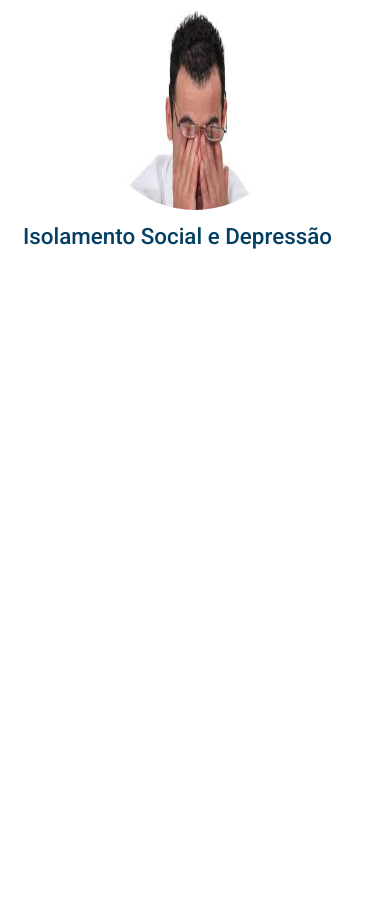
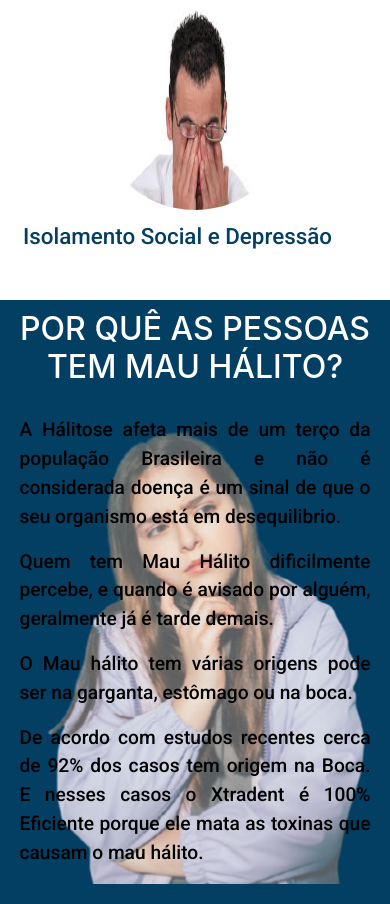
Before and after one commit to GustavoDeveloper1/LadingPage_Xtreme, a plain HTML site: page src/index.html in a window 390 px wide. Shown: the part 2175-3079 px from the top of the page. Before the commit the page ends 2475 px from the top, so only its background shows below. Drawn offline with nearby package versions, Linux system fonts and the light colour scheme.

Commit message:
iniciando formatação da area de causas

```diff
--- a/public/assets/css/main.css
+++ b/public/assets/css/main.css
@@ -309,4 +309,36 @@
         color: #033e63;
         font-family: 'Roboto', sans-serif;
     }
+    .section-causes {
+        width: 100%;
+        height: auto;
+        background-color: #033e63;
+        display: flex;
+        flex-direction: column;
+    }
+    .section-causes .title {
+        width: 90%;
+        height: auto;
+        font-size: 2rem;
+        text-align: center;
+        margin: 10px auto;
+        color: #fff;
+    }
+    .section-causes .causes-text {
+        width: 90%;
+        height: auto;
+        background-image: url("../img/thinking.png");
+        background-position: center;
+        background-repeat: no-repeat;
+        margin: 20px auto;
+    }
+    .section-causes .text {
+        width: 100%;
+        text-align: justify;
+        height: auto;
+        font-size: 1.2rem;
+        opacity: 1 !important;
+        color: #000000;
+        font-family: 'Roboto', sans-serif;
+    }
 }
--- a/src/index.html
+++ b/src/index.html
@@ -74,6 +74,23 @@
 
         </div>
     </div>
+
+    <div class="section-causes">
+        <h1 class="title">POR QUÊ AS PESSOAS TEM MAU HÁLITO?</h1>
+        <div class="causes-text">
+            <p class="text">
+                A Hálitose afeta mais de um terço da população Brasileira e não é considerada doença é um sinal de que o seu organismo está em desequilibrio.
+            </p>
+            <p class="text">Quem tem Mau Hálito dificilmente percebe, e quando é avisado por alguém, geralmente já é tarde demais.
+
+            </p>
+            <p class="text">O Mau hálito tem várias origens pode ser na garganta, estômago ou na boca.</p>
+
+            <p class="text">De acordo com estudos recentes cerca de 92% dos casos tem origem na Boca. E nesses casos o Xtradent é 100% Eficiente porque ele mata as toxinas que causam o mau hálito.</p>
+        </div>
+
+    </div>
+
     <script src="https://code.jquery.com/jquery-3.2.1.slim.min.js" integrity="sha384-KJ3o2DKtIkvYIK3UENzmM7KCkRr/rE9/Qpg6aAZGJwFDMVNA/GpGFF93hXpG5KkN" crossorigin="anonymous"></script>
     <script src="https://cdnjs.cloudflare.com/ajax/libs/popper.js/1.12.9/umd/popper.min.js" integrity="sha384-ApNbgh9B+Y1QKtv3Rn7W3mgPxhU9K/ScQsAP7hUibX39j7fakFPskvXusvfa0b4Q" crossorigin="anonymous"></script>
     <script src="https://maxcdn.bootstrapcdn.com/bootstrap/4.0.0/js/bootstrap.min.js" integrity="sha384-JZR6Spejh4U02d8jOt6vLEHfe/JQGiRRSQQxSfFWpi1MquVdAyjUar5+76PVCmYl" crossorigin="anonymous"></script>
```
Also changed, not shown: public/assets/img/bg2.png, public/assets/img/pexels-photo-7327772.jpeg (added), public/assets/img/thinking.png (added).
